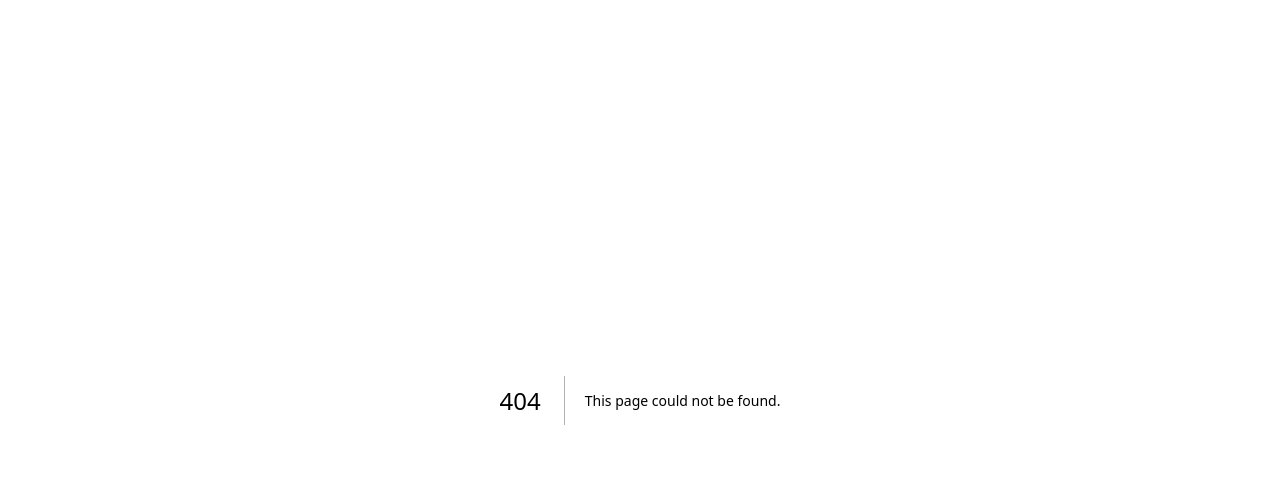
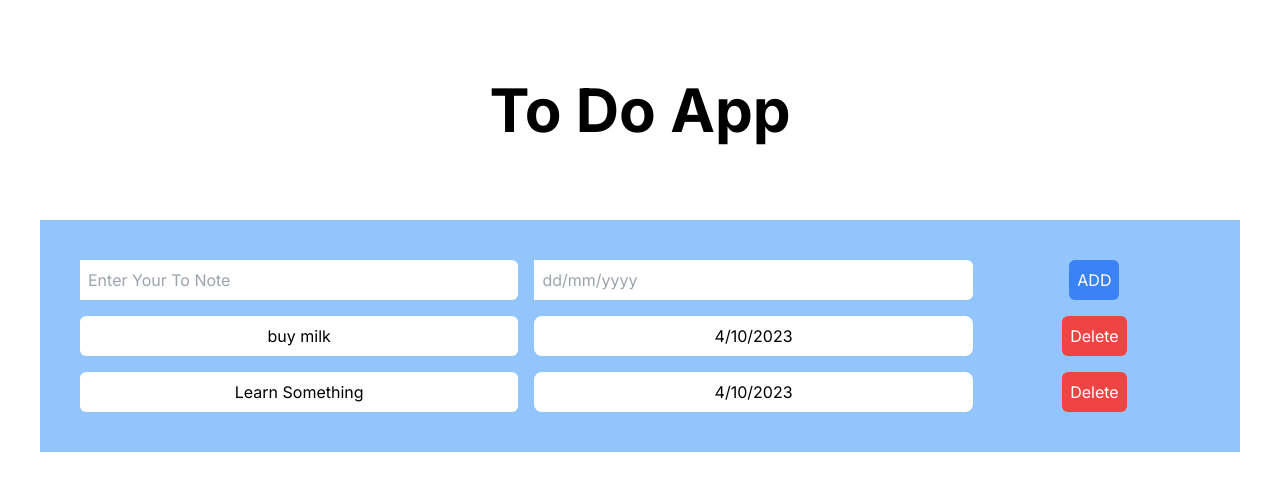
Before and after one commit to Sakib-203-15-3883/Learn-React-in-depth, a Next.js app: page /to_do_app_ui in a window 1280 px wide. Before the commit this address had no page. Shown: the top 490 px of the page. Built offline with nearby package versions, Linux system fonts and the light colour scheme.

Commit message:
create a to do app ui with reuseable components

```diff
--- a/src/app/page.jsx
+++ b/src/app/page.jsx
@@ -27,14 +27,15 @@ export default function Home() {
 
         </BoxComponent>
 
+        {/* To Do app Ui  */}
 
         <BoxComponent>
 
 
-          <p className=" grid place-content-center mt-10 mb-10 text-xl font-bold ">Learn All About components  </p>
+          <p className=" grid place-content-center mt-10 mb-10 text-xl font-bold ">To Do app UI  </p>
           <div className="ml-28 text-lg ">
 
-            <button type="button" onClick={() => router.push('./learn_components')} className="bg-blue-500 text-white p-2 rounded-md"  >Click Here To Learn </button>
+            <button type="button" onClick={() => router.push('./to_do_app_ui')} className="bg-blue-500 text-white p-2 rounded-md"  >Click Here To See </button>
 
 
           </div>
@@ -45,6 +46,8 @@ export default function Home() {
 
 
 
+
+
       </div>
 
 
--- /dev/null
+++ b/src/app/to_do_app_ui/page.jsx
@@ -0,0 +1,43 @@
+"use client";
+import TaskInput from "@/components/ToDoApp/TaskInput";
+import Button from "@/components/ToDoApp/Button";
+import Task from "@/components/ToDoApp/Task"
+
+const ToDoApp = () => {
+  return (
+    <>
+      <center className="m-20 text-6xl font-bold ">To Do App</center>
+
+      <div>
+        <ul className=" grid grid-cols-5 gap-4 m-10 p-10 bg-blue-300 h-auto ">
+
+          <TaskInput placeholder={"Enter Your To Note"} />
+
+          <TaskInput placeholder={"dd/mm/yyyy"} />
+
+          <li className="grid place-content-center">
+            <Button
+              onClick={() => { }}
+              label="ADD"
+              bgColor="blue-500"
+              textColor="white"
+            />
+          </li>
+
+          <Task name="buy milk" date="4/10/2023" onDelete={() => { }} />
+
+          <Task name="Learn Something" date="4/10/2023" onDelete={() => { }} />
+
+
+
+
+
+
+
+        </ul>
+      </div>
+    </>
+  );
+};
+
+export default ToDoApp;
--- /dev/null
+++ b/src/components/ToDoApp/Button.jsx
@@ -0,0 +1,16 @@
+
+"use client"
+
+const Button = ({ onClick, label, bgColor, textColor }) => {
+  return (
+    <button
+      type="button"
+      onClick={onClick}
+      className={`bg-${bgColor} text-${textColor} p-2 rounded-md`}
+    >
+      {label}
+    </button>
+  );
+};
+
+export default Button;
--- /dev/null
+++ b/src/components/ToDoApp/Task.jsx
@@ -0,0 +1,29 @@
+"use client ";
+
+const Task = ({ name, date, onDelete }) => {
+  return (
+    <>
+      <li className="col-span-2 rounded-md bg-white">
+        <p className="grid place-content-center mt-2">{name}</p>
+      </li>
+
+
+      <li className="col-span-2 rounded-lg bg-white">
+        <p className="grid place-content-center mt-2">{date}</p>
+      </li>
+
+
+      <li className="grid place-content-center">
+        <button
+          type="button"
+          onClick={onDelete}
+          className="bg-red-500 text-white p-2  rounded-md"
+        >
+          Delete
+        </button>
+      </li>
+    </>
+  );
+};
+
+export default Task;
--- /dev/null
+++ b/src/components/ToDoApp/TaskInput.jsx
@@ -0,0 +1,13 @@
+"use client";
+
+const TaskInput = ({ placeholder }) => {
+  return (
+    <>
+      <li className="col-span-2 rounded-md bg-white">
+        <input type="text" placeholder={placeholder} className="p-2" />
+      </li>
+    </>
+  );
+};
+
+export default TaskInput;
```
